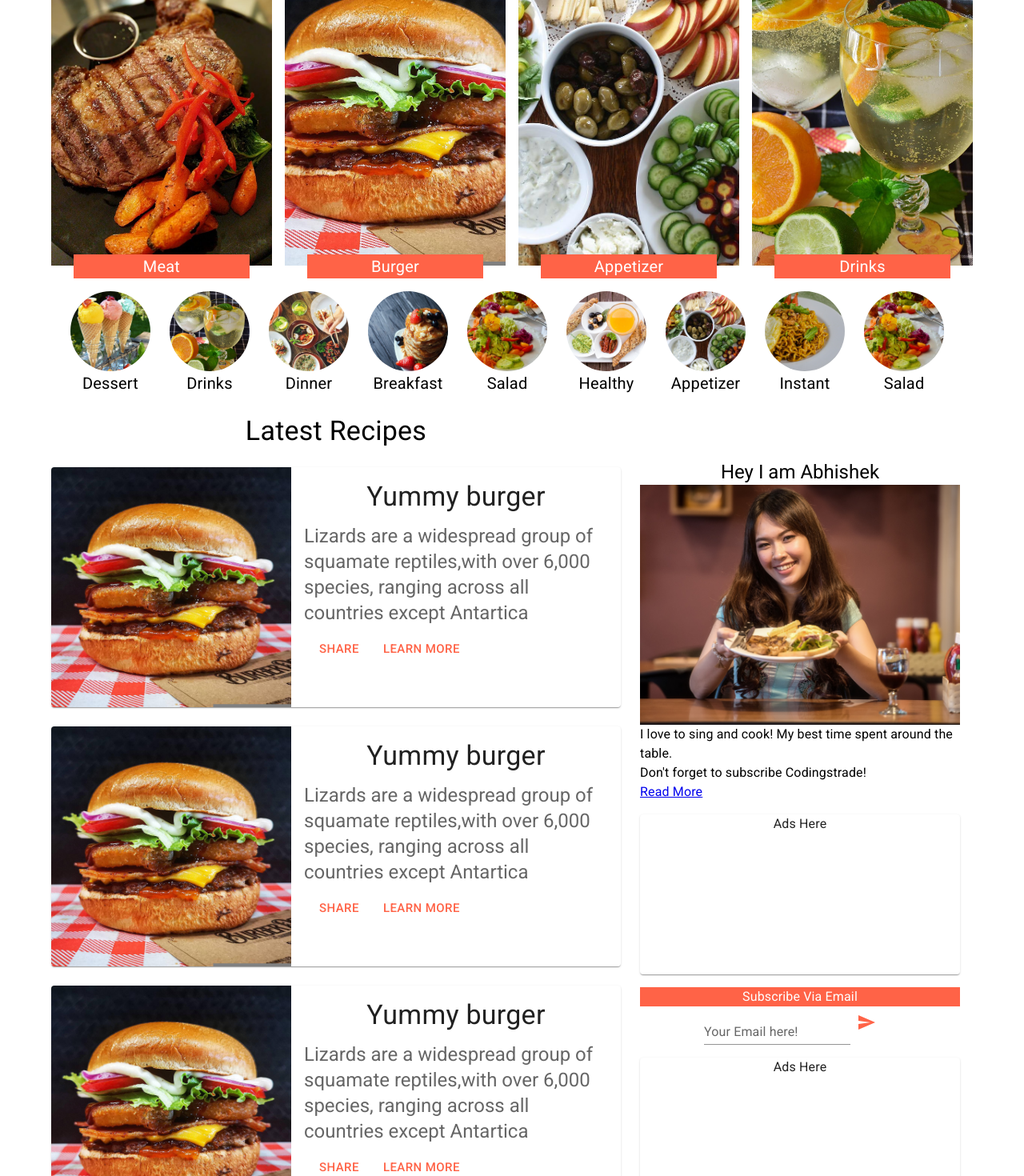
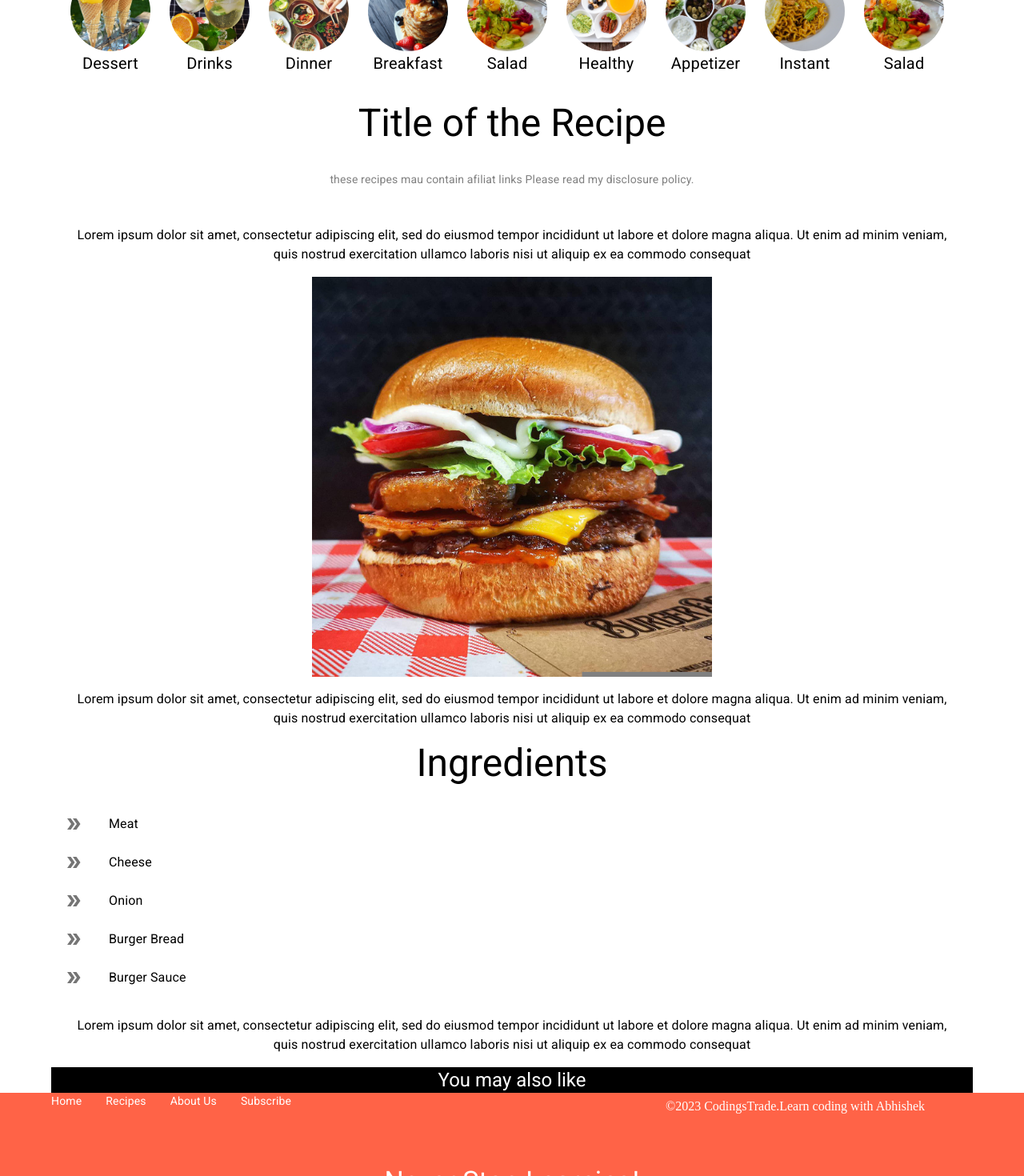
Before and after one commit to abhikumar18/Web_Developement_IS, a React (Create React App) app in the folder ui/: page /details in a window 1280 px wide. Shown: the part 180-1650 px from the top of the page at 80% size. Built offline with nearby package versions, Linux system fonts and the light colour scheme.

Commit message:
Routing implementation

```diff
--- a/ui/package.json
+++ b/ui/package.json
@@ -12,6 +12,7 @@
     "@testing-library/user-event": "^13.5.0",
     "react": "^18.2.0",
     "react-dom": "^18.2.0",
+    "react-router-dom": "^6.9.0",
     "react-scripts": "5.0.1",
     "web-vitals": "^2.1.4"
   },
--- a/ui/src/App.js
+++ b/ui/src/App.js
@@ -2,13 +2,19 @@ import Hero from "./components/hero/Hero";
 import Main from "./components/main/Main";
 import Navbar from "./components/navbar/Navbar";
 import Footer from "./components/footer/Footer";
+import {BrowserRouter,Routes,Route} from 'react-router-dom';
+import DetailsPage from "./components/detailsPage/DetailsPage";
 
 function App() {
   return (
     <>
      <Navbar />
-     <Hero />
-     <Main />
+     <BrowserRouter>
+        <Routes>
+          <Route path="/" element={<Main />} />
+          <Route path="/details" element={<DetailsPage />} />
+        </Routes>
+     </BrowserRouter>
      <Footer />
     </>
   );
--- /dev/null
+++ b/ui/src/components/detailsPage/DetailsPage.js
@@ -0,0 +1,93 @@
+import { CardMedia, Container, List, ListItemButton, ListItemIcon, ListItemText, Typography } from '@mui/material';
+import burger from '../../static/burger1.jpg';
+import { Box } from '@mui/system';
+import React from 'react';
+import Category from '../categoryList/Category';
+import DoubleArrowIcon from '@mui/icons-material/DoubleArrow';;
+
+const DetailsPage = () => {
+  return (
+    <Container>
+        <Category />
+        <Typography variant='h3' align='center' mt={4}>
+            Title of the Recipe
+        </Typography>
+
+        <Typography variant='body2' align='center' color={'GrayText'} p={4}>
+            these recipes mau contain afiliat links Please read my disclosure policy.
+        </Typography>
+
+        <Typography variant='body1' align='center' m={2}>
+        Lorem ipsum dolor sit amet, consectetur adipiscing elit, sed do eiusmod tempor
+        incididunt ut labore et dolore magna aliqua. Ut enim ad minim veniam, quis
+        nostrud exercitation ullamco laboris nisi ut aliquip ex ea commodo consequat
+        </Typography>
+
+       <Box sx={{display:'flex',justifyContent:'center'}}>
+           <CardMedia
+           sx={{height:'500px',width:'500px'}}
+           component='img'
+           image={burger}
+           alt='burger'
+           />
+       </Box>
+
+       <Typography variant='body1' align='center' m={2}>
+        Lorem ipsum dolor sit amet, consectetur adipiscing elit, sed do eiusmod tempor
+        incididunt ut labore et dolore magna aliqua. Ut enim ad minim veniam, quis
+        nostrud exercitation ullamco laboris nisi ut aliquip ex ea commodo consequat
+        </Typography>
+
+       <Typography variant='h3' align='center' m={2}>
+         Ingredients
+       </Typography>
+       <List>
+          <ListItemButton>
+                <ListItemIcon>
+                    <DoubleArrowIcon />
+                 </ListItemIcon>
+                        <ListItemText primary='Meat'/>
+           </ListItemButton>
+
+           <ListItemButton>
+                <ListItemIcon>
+                    <DoubleArrowIcon />
+                 </ListItemIcon>
+                        <ListItemText primary='Cheese'/>
+           </ListItemButton>
+
+           <ListItemButton>
+                <ListItemIcon>
+                    <DoubleArrowIcon />
+                 </ListItemIcon>
+                        <ListItemText primary='Onion'/>
+           </ListItemButton>
+
+           <ListItemButton>
+                <ListItemIcon>
+                    <DoubleArrowIcon />
+                 </ListItemIcon>
+                        <ListItemText primary='Burger Bread'/>
+           </ListItemButton>
+
+           <ListItemButton>
+                <ListItemIcon>
+                    <DoubleArrowIcon />
+                 </ListItemIcon>
+                        <ListItemText primary='Burger Sauce'/>
+           </ListItemButton>
+       </List>
+       <Typography variant='body1' align='center' m={2}>
+        Lorem ipsum dolor sit amet, consectetur adipiscing elit, sed do eiusmod tempor
+        incididunt ut labore et dolore magna aliqua. Ut enim ad minim veniam, quis
+        nostrud exercitation ullamco laboris nisi ut aliquip ex ea commodo consequat
+       </Typography>
+
+       <Typography variant='h5' color={'white'} bgcolor={'black'} align='center'>
+          You may also like
+       </Typography>
+    </Container>
+  )
+}
+
+export default DetailsPage
--- a/ui/src/components/main/Main.js
+++ b/ui/src/components/main/Main.js
@@ -1,10 +1,13 @@
 import { Container } from "@mui/material";
 import { Stack, Box } from "@mui/system"
+import Hero from "../hero/Hero";
 import Posts from "../posts/Posts"
 import Rightbar from '../rightbar/Rightbar';
 
 const Main = () => {
   return (
+    <>
+    <Hero />
     <Container>
     <Stack direction={'row'} spacing={1} mt={3}>
         <Box flex={3}>
@@ -16,6 +19,7 @@ const Main = () => {
         </Box>
     </Stack>
     </Container>
+    </>
   );
 }
 
```
Also changed, not shown: 1 other file (tests, documents, lock files or other folders).
